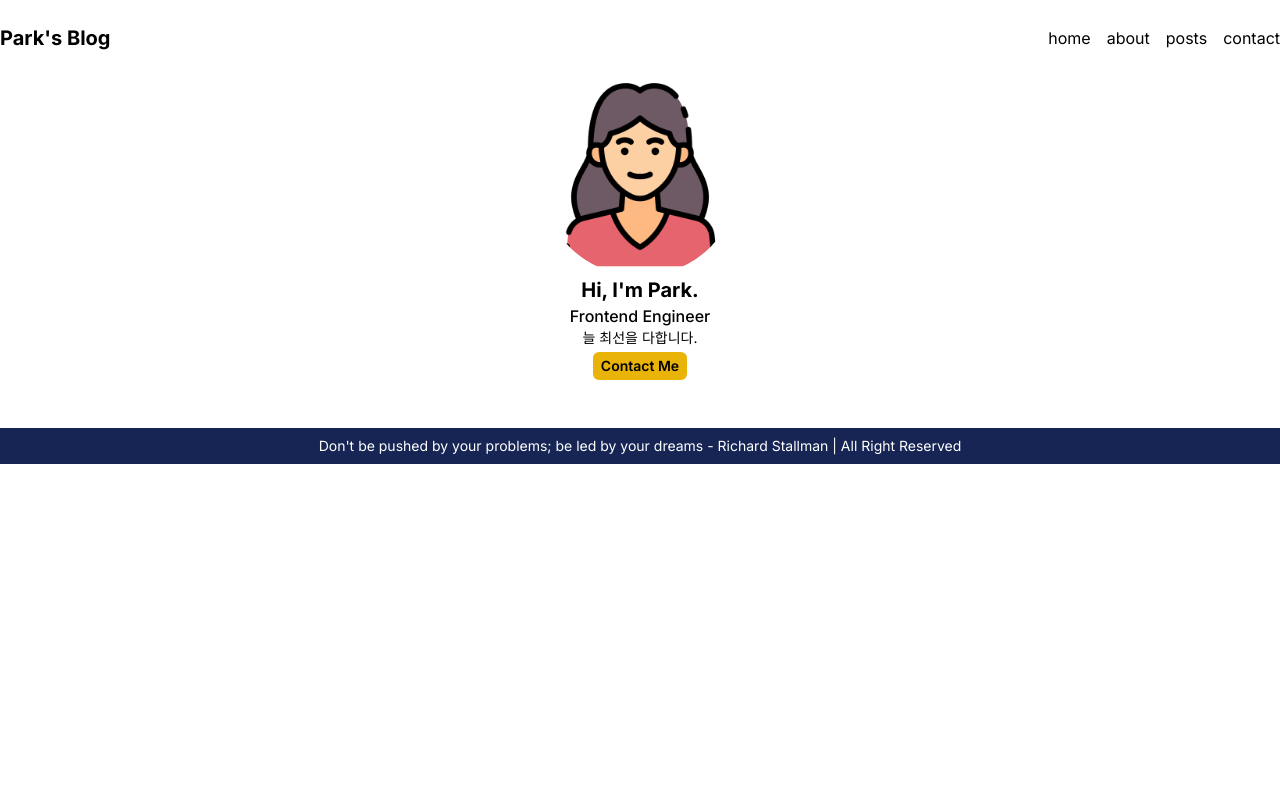
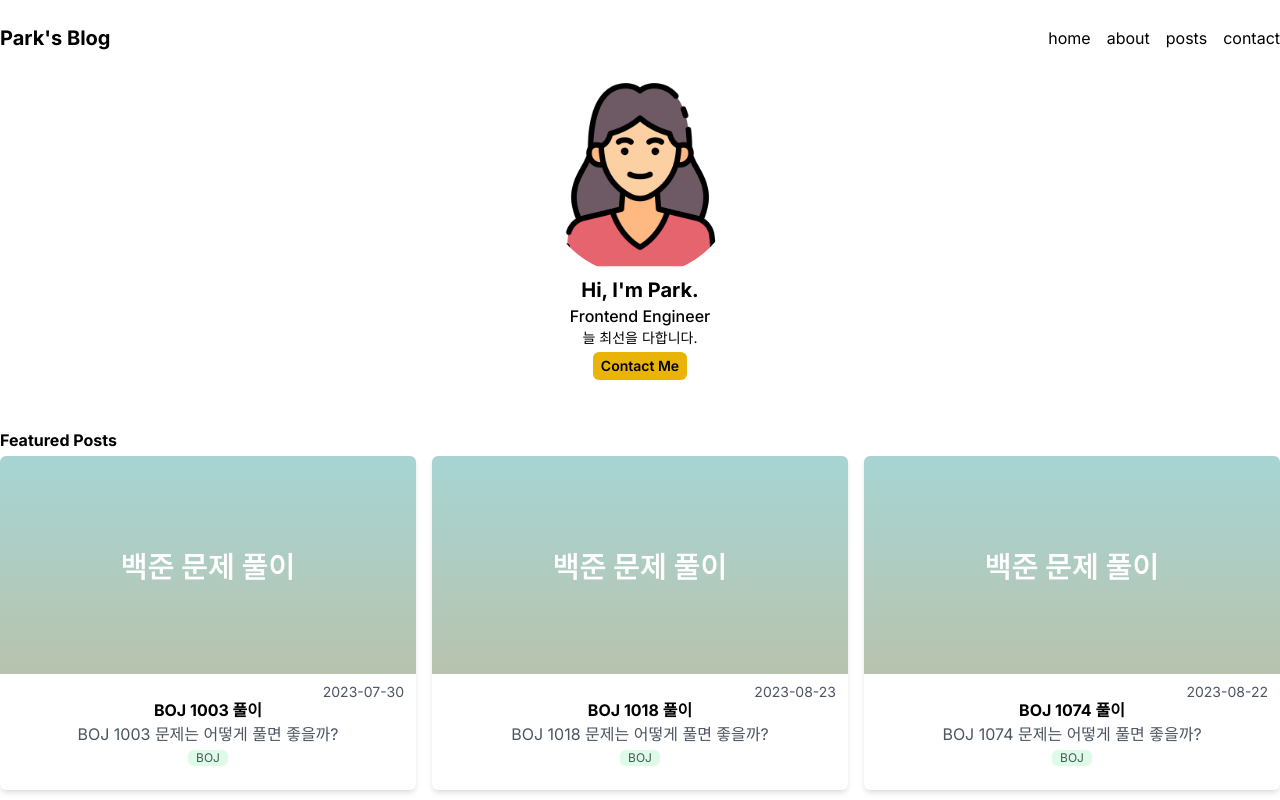
Before and after one commit to confidential-nt/next-blog-practice, a Next.js app: page / in a window 1280 px wide. Shown: the top 800 px of the page. Built offline with nearby package versions, Linux system fonts and the light colour scheme.

Commit message:
[feat] featured posts 섹션 구현

```diff
--- a/src/app/page.tsx
+++ b/src/app/page.tsx
@@ -1,10 +1,14 @@
+import FeaturedPosts from "@/components/FeaturedPosts";
 import ProfileCard from "@/components/ProfileCard";
 
 export default function HomePage() {
   return (
-    <section className="flex justify-center items-center mb-12">
-      <h1 className="hidden">자기소개 섹션</h1>
-      <ProfileCard />
-    </section>
+    <>
+      <section className="flex justify-center items-center mb-12">
+        <h2 className="hidden">자기소개 섹션</h2>
+        <ProfileCard />
+      </section>
+      <FeaturedPosts />
+    </>
   );
 }
--- /dev/null
+++ b/src/app/posts/[slug]/page.tsx
@@ -0,0 +1,11 @@
+import React from "react";
+
+type Props = {
+  params: {
+    slug: string; // slug -> 경로의 키워드가 slug이기 때문에 slug로 설정된거임. item으로 설정해놨으면 item으로 받아야함.
+  };
+};
+
+export default function PostsPage({ params: { slug } }: Props) {
+  return <div>여기는 {slug} 페이지</div>;
+}
--- /dev/null
+++ b/src/components/CategoryBadge.tsx
@@ -0,0 +1,13 @@
+import React from "react";
+
+type Props = {
+  text: string;
+};
+
+export default function CategoryBadge({ text }: Props) {
+  return (
+    <span className="text-gray-600 text-xs bg-green-100 px-2 rounded-md">
+      {text}
+    </span>
+  );
+}
--- /dev/null
+++ b/src/components/FeaturedPosts.tsx
@@ -0,0 +1,18 @@
+import { getPostsMetadata } from "@/service/posts";
+import React from "react";
+import PostCard from "./PostCard";
+
+export default async function FeaturedPosts() {
+  const postsMetadata = await getPostsMetadata();
+
+  return (
+    <section>
+      <h2 className="capitalize font-bold mb-1">featured posts</h2>
+      <ul className="grid grid-cols-1 md:grid-cols-2 lg:grid-cols-3 gap-4">
+        {postsMetadata.slice(0, 5).map((data, idx) => (
+          <PostCard key={idx} post={data} />
+        ))}
+      </ul>
+    </section>
+  );
+}
--- /dev/null
+++ b/src/components/PostCard.tsx
@@ -0,0 +1,33 @@
+import React from "react";
+import Link from "next/link";
+import { PostMetadata } from "@/service/posts";
+import Image from "next/image";
+import CategoryBadge from "./CategoryBadge";
+
+type Props = {
+  post: PostMetadata;
+};
+
+export default function PostCard({ post: { metadata, filename } }: Props) {
+  return (
+    <li className="shadow-md rounded-md overflow-hidden">
+      <Link href={`/posts/${filename}`}>
+        <Image
+          src={`/images/posts_thumbnails/${metadata.thumbnail}`}
+          alt={metadata.title}
+          width={400}
+          height={200}
+          className="w-full"
+        />
+        <div className="flex flex-col items-center justify-center relative py-6">
+          <h3 className="font-bold">{metadata.title}</h3>
+          <p className="text-gray-600 mb-1">{metadata.description}</p>
+          <span className="absolute right-3 top-2 text-gray-600 text-sm">
+            {metadata.date}
+          </span>
+          <CategoryBadge text={metadata.category} />
+        </div>
+      </Link>
+    </li>
+  );
+}
--- a/src/components/ProfileCard.tsx
+++ b/src/components/ProfileCard.tsx
@@ -13,7 +13,7 @@ export default function ProfileCard() {
         height={200}
         className="rounded-full"
       />
-      <h2 className="text-xl font-bold">Hi, I&apos;m Park.</h2>
+      <h3 className="text-xl font-bold">Hi, I&apos;m Park.</h3>
       <strong className="font-medium">Frontend Engineer</strong>
       <p className="text-sm mb-1">늘 최선을 다합니다.</p>
       <Link
--- /dev/null
+++ b/src/service/posts.ts
@@ -0,0 +1,49 @@
+import path from "path";
+import fs from "fs";
+import matter from "gray-matter";
+
+export type PostMetadata = {
+  filename: string;
+  metadata: {
+    title: string;
+    description: string;
+    date: string;
+    category: string;
+    thumbnail: string;
+  };
+};
+
+export async function getPosts() {
+  const postsDirectory = path.join(process.cwd(), "data", "posts");
+  const filenames = fs.readdirSync(postsDirectory);
+
+  const posts = filenames.map((filename) => {
+    const filePath = path.join(postsDirectory, filename);
+    const fileContents = fs.readFileSync(filePath, "utf8");
+
+    return {
+      filename,
+      content: fileContents,
+    };
+  });
+
+  return posts;
+}
+
+export async function getPostsMetadata(): Promise<PostMetadata[]> {
+  const postsDirectory = path.join(process.cwd(), "data", "posts");
+  const filenames = fs.readdirSync(postsDirectory);
+
+  const postsMetadata = filenames.map((filename) => {
+    const filePath = path.join(postsDirectory, filename);
+    const fileContents = fs.readFileSync(filePath, "utf8");
+    const parsed = matter(fileContents);
+
+    return {
+      filename: filename.replace(/\.md$/, ""),
+      metadata: parsed.data,
+    };
+  });
+
+  return postsMetadata as PostMetadata[];
+}
```
